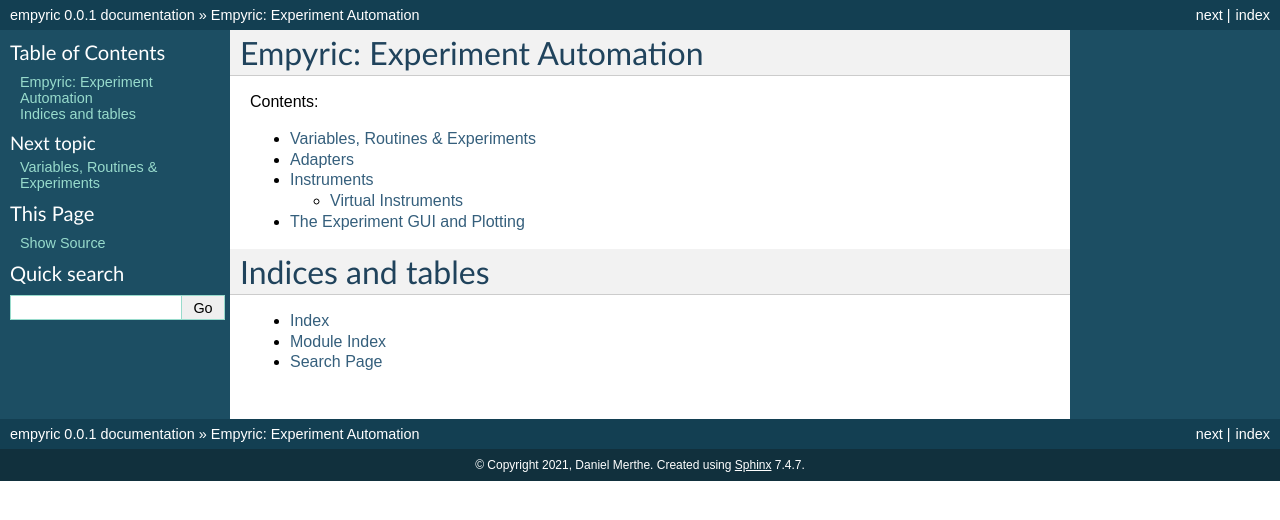
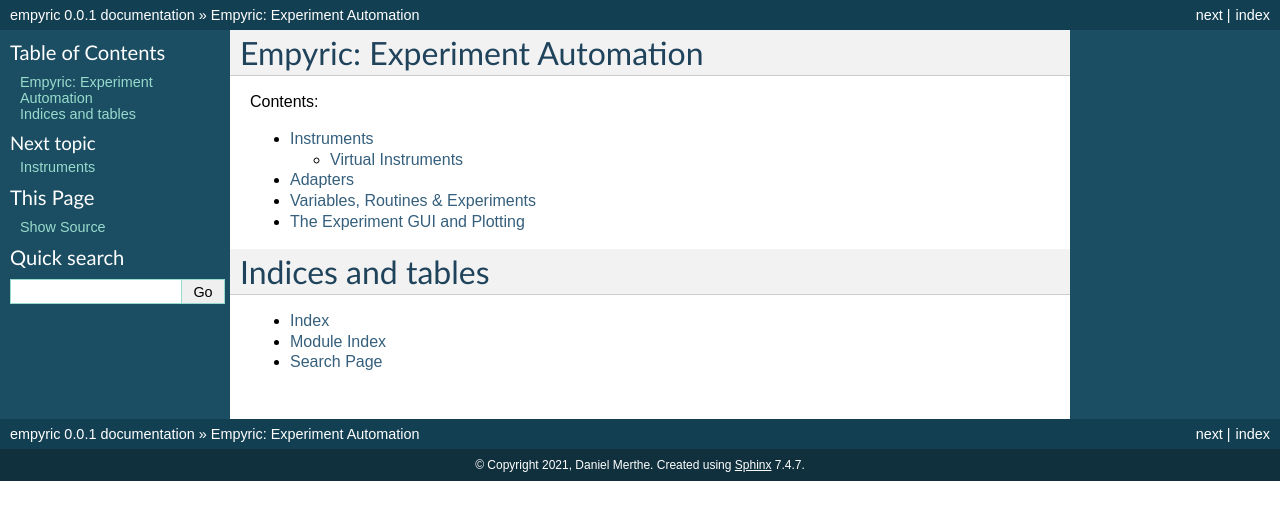
Before and after one commit to dmerthe/empyric, a Sphinx documentation site: the page built from docs/index.rst, in a window 1280 px wide. Shown: the top 520 px of the page. Built offline with Sphinx 7.4.7, drawn with Linux system fonts in a browser that asks for light colours.

Commit message:
Updated docs

```diff
--- a/docs/adapters.rst
+++ b/docs/adapters.rst
@@ -1,3 +1,5 @@
+.. adapters:
+
 Adapters
 ========
 
--- a/docs/index.rst
+++ b/docs/index.rst
@@ -10,9 +10,9 @@
    :maxdepth: 2
    :caption: Contents:
 
+   instruments
+   adapters
    experiments
-   adapters
-   instruments
    graphics
 
 
```
Also changed, not shown: docs/instruments.rst (+6 -1 lines).
